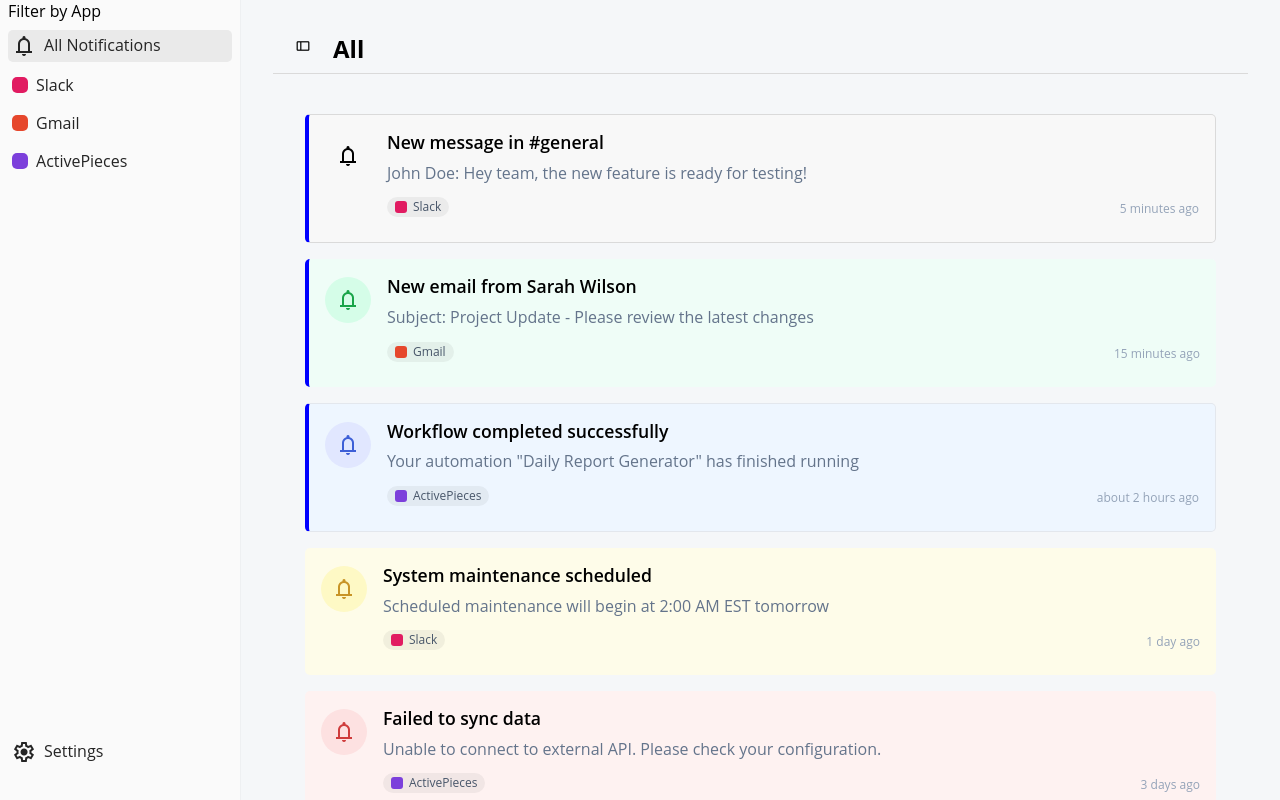
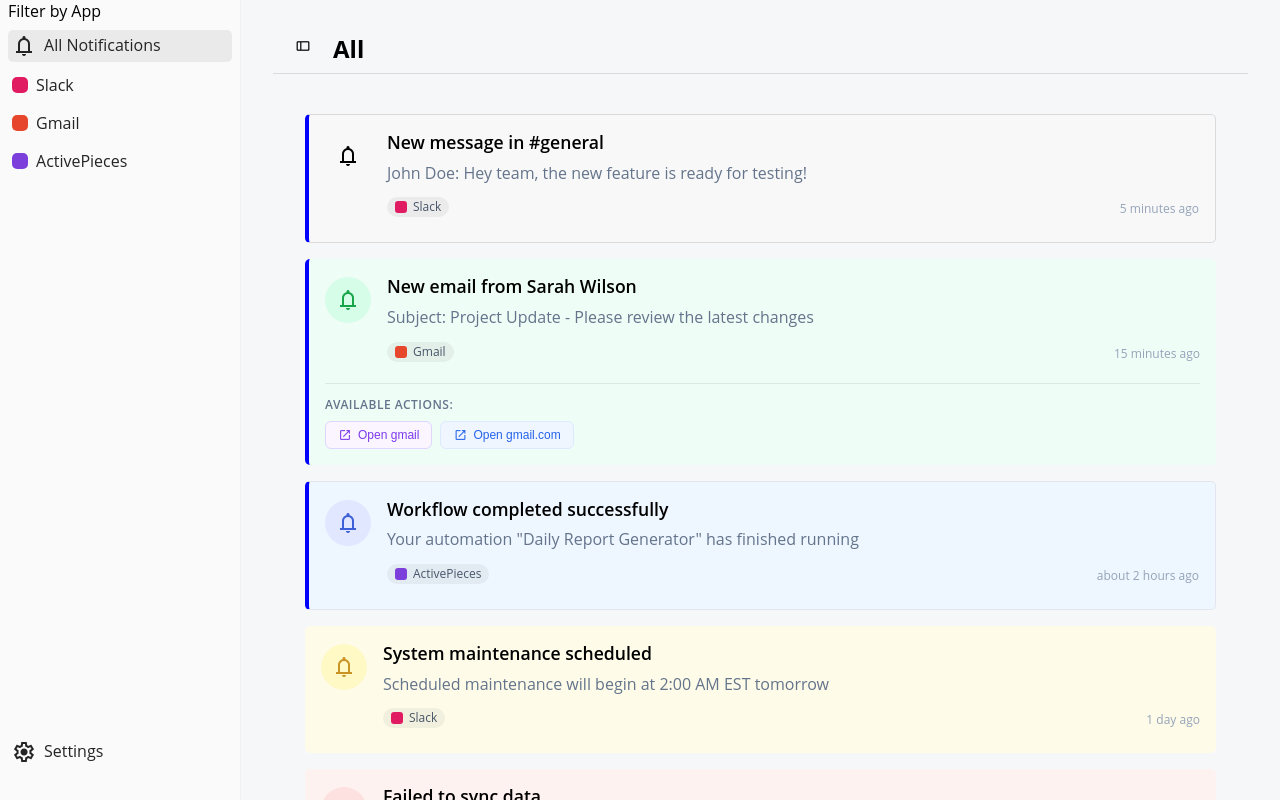
Before and after one commit to pascalwilbrink/notiview, an Angular app: page / in a window 1280 px wide. Built offline with nearby package versions, Linux system fonts and the light colour scheme.

Commit message:
Display notification actions under app name

```diff
--- a/src/app/notification/components/notification/notification.component.css
+++ b/src/app/notification/components/notification/notification.component.css
@@ -115,6 +115,77 @@
     flex-shrink: 0;
 }
 
+.notification__actions {
+    grid-area: actions;
+    margin-top: 12px;
+    padding-top: 12px;
+    border-top: 1px solid rgba(0, 0, 0, 0.08);
+}
+
+.actions-label {
+    font-size: 12px;
+    font-weight: 600;
+    color: #64748b;
+    margin-bottom: 8px;
+    text-transform: uppercase;
+    letter-spacing: 0.5px;
+}
+
+.actions-list {
+    display: flex;
+    gap: 8px;
+    flex-wrap: wrap;
+}
+
+.action-button {
+    display: inline-flex;
+    align-items: center;
+    gap: 6px;
+    padding: 6px 12px;
+    border: 1px solid #e2e8f0;
+    border-radius: 6px;
+    background: white;
+    color: #475569;
+    font-size: 12px;
+    font-weight: 500;
+    cursor: pointer;
+    transition: all 0.2s ease;
+    text-decoration: none;
+}
+
+.action-button:hover {
+    background: #f8fafc;
+    border-color: #cbd5e1;
+    transform: translateY(-1px);
+    box-shadow: 0 2px 4px rgba(0, 0, 0, 0.1);
+}
+
+.action-button--app {
+    border-color: #ddd6fe;
+    background: #faf5ff;
+    color: #7c3aed;
+}
+
+.action-button--app:hover {
+    background: #f3e8ff;
+    border-color: #c4b5fd;
+}
+
+.action-button--browser {
+    border-color: #dbeafe;
+    background: #eff6ff;
+    color: #2563eb;
+}
+
+.action-button--browser:hover {
+    background: #dbeafe;
+    border-color: #93c5fd;
+}
+
+.action-button i {
+    font-size: 14px;
+}
+
 .app-badge {
     display: inline-flex;
     align-items: center;
@@ -150,4 +221,12 @@
         align-items: flex-start;
         gap: 8px;
     }
+
+    .actions-list {
+        flex-direction: column;
+    }
+
+    .action-button {
+        justify-content: flex-start;
+    }
 }
--- a/src/app/notification/components/notification/notification.component.html
+++ b/src/app/notification/components/notification/notification.component.html
@@ -19,4 +19,23 @@
             <span class="timestamp">{{ getRelativeTime() }}</span>
         </div>
     </div>
+    <div class="notification__actions" *ngIf="notification().actions && notification().actions.length > 0">
+        <div class="actions-label">Available Actions:</div>
+        <div class="actions-list">
+            <button
+                *ngFor="let action of notification().actions"
+                class="action-button"
+                [class.action-button--app]="action.type === 'app'"
+                [class.action-button--browser]="action.type === 'browser'"
+                (click)="executeAction(action)"
+            >
+                <i class="material-symbols-outlined">
+                    {{ action.type === 'app' ? 'launch' : 'open_in_new' }}
+                </i>
+                <span>
+                    {{ getActionLabel(action) }}
+                </span>
+            </button>
+        </div>
+    </div>
 </div>
--- a/src/app/notification/components/notification/notification.component.ts
+++ b/src/app/notification/components/notification/notification.component.ts
@@ -1,12 +1,12 @@
 import { Component, input, ViewEncapsulation } from '@angular/core';
-import { Notification } from '../../services/notification.service';
-import { NgIf } from '@angular/common';
+import { Notification, NotificationAction } from '../../services/notification.service';
+import { NgFor, NgIf } from '@angular/common';
 import { formatDistanceToNow } from 'date-fns';
 
 @Component({
   selector: 'nv-notification',
   standalone: true,
-  imports: [NgIf],
+  imports: [NgIf, NgFor],
   templateUrl: './notification.component.html',
   styleUrl: './notification.component.css',
   host: {
@@ -29,4 +29,33 @@ export class NotificationComponent {
   getRelativeTime(): string {
     return formatDistanceToNow(this.notification().timestamp, { addSuffix: true });
   }
+
+  getActionLabel(action: NotificationAction): string {
+    switch (action.type) {
+      case 'app':
+        return `Open ${action.app}`;
+      case 'browser':
+        const url = new URL(action.url);
+        return `Open ${url.hostname}`;
+      default:
+        return 'Unknown Action';
+    }
+  }
+
+  executeAction(action: NotificationAction): void {
+    switch (action.type) {
+      case 'app':
+        // In a real Electron app, this would use IPC to communicate with the main process
+        // to launch the specified application
+        console.log(`Opening app: ${action.app}`);
+        // Example: window.electronAPI?.openApp(action.app);
+        break;
+      case 'browser':
+        // Open URL in default browser
+        window.open(action.url, '_blank');
+        break;
+      default:
+        console.warn('Unknown action type:', action);
+    }
+  }
 }
```
